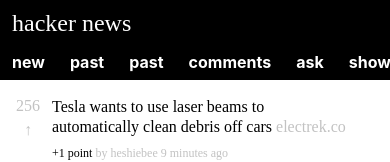
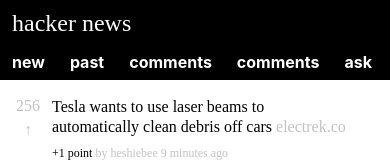
Before and after one commit to JScripteaser/HackerNews, a React Native app: screen / in a window 390 px wide. Shown: the top 162 px of the page. Built offline with nearby package versions, Linux system fonts and the light colour scheme; no server answers.

Commit message:
test master

```diff
--- a/app/components/Header.tsx
+++ b/app/components/Header.tsx
@@ -30,7 +30,7 @@ class Header extends React.Component<Props, State> {
                     <ScrollView horizontal={true} showsHorizontalScrollIndicator={false}>
                         <Text style={titleMenu}>new</Text>
                         <Text style={titleMenu}>past</Text>
-                        <Text style={titleMenu}>past</Text>
+                        <Text style={titleMenu}>comments</Text>
                         <Text style={titleMenu}>comments</Text>
                         <Text style={titleMenu}>ask</Text>
                         <Text style={titleMenu}>show</Text>
```
